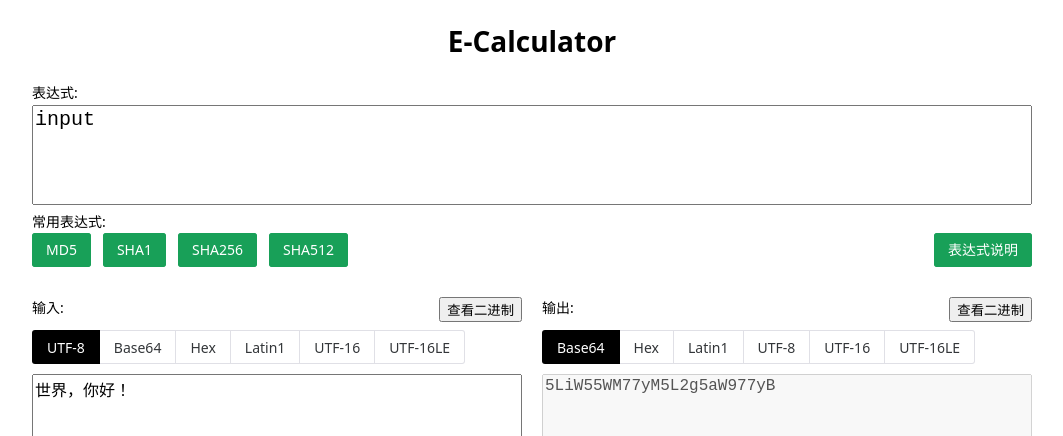
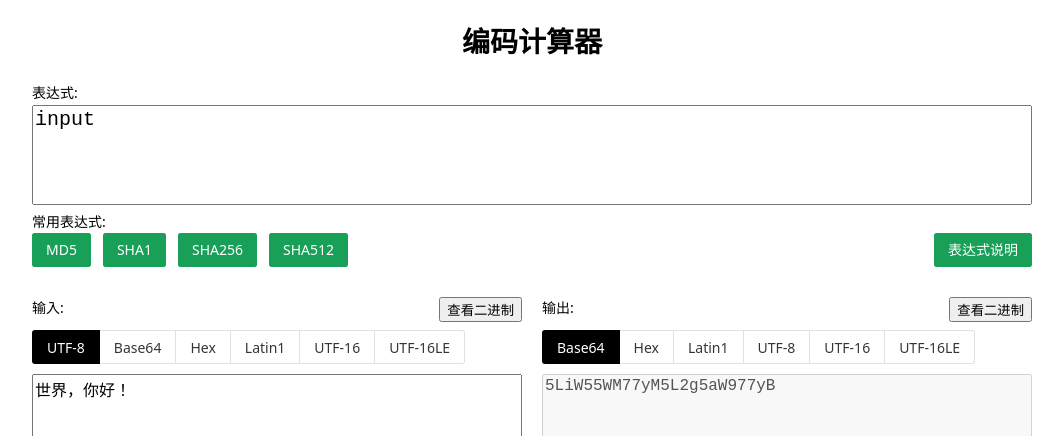
Before and after one commit to champkeh/e-calculator, a Vue app: page / in a window 1280 px wide. Shown: the top 436 px of the page, without its empty margins (108-1171 px from the left). Built offline with nearby package versions, Linux system fonts and the light colour scheme.

Commit message:
chore: 修改标题

```diff
--- a/index.html
+++ b/index.html
@@ -9,7 +9,7 @@
       name="viewport"
       content="width=device-width,initial-scale=1.0,minimum-scale=1.0,maximum-scale=1.0,user-scalable=0,viewport-fit=cover"
     />
-    <title>E-Calculator</title>
+    <title>编码计算器</title>
     <style>
       html,
       body,
--- a/src/App.vue
+++ b/src/App.vue
@@ -1,6 +1,6 @@
 <template>
   <div id="app">
-    <h1>E-Calculator</h1>
+    <h1>编码计算器</h1>
     <TheExpression />
     <div class="flex-container">
       <TheInput @open="show = true" />
```
